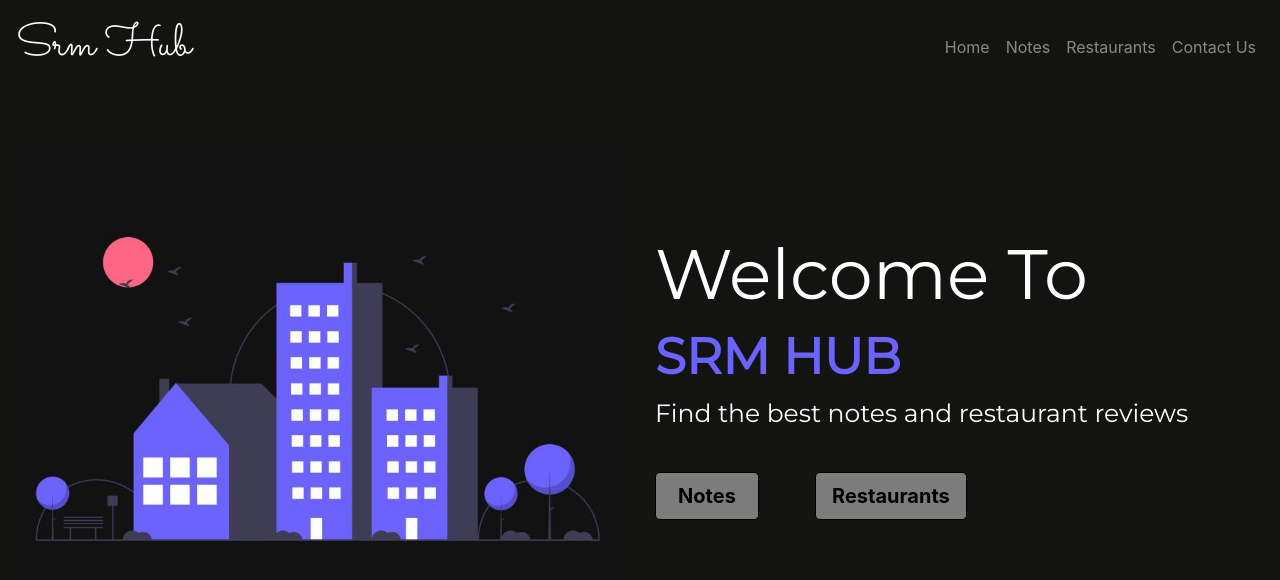
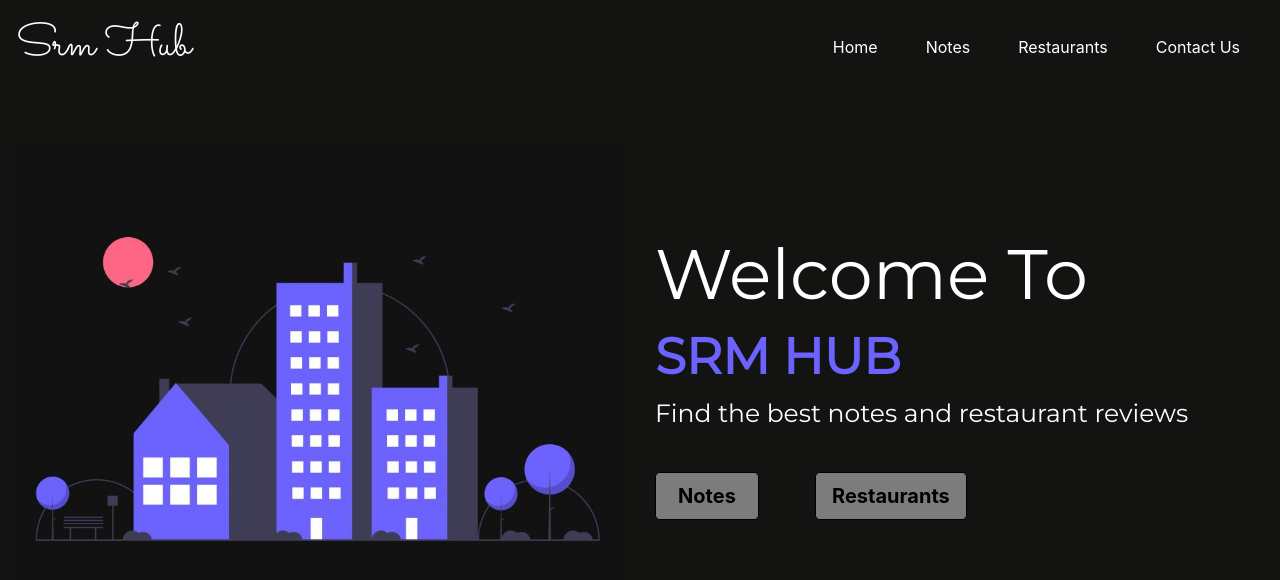
Before and after one commit to ktk04/srmhub, a React (Create React App) app: page / in a window 1280 px wide. Shown: the top 580 px of the page. Built offline with nearby package versions, Linux system fonts and the light colour scheme.

Commit message:
Navbar changes

```diff
--- a/public/index.html
+++ b/public/index.html
@@ -27,7 +27,7 @@
       work correctly both with client-side routing and a non-root public URL.
       Learn how to configure a non-root public URL by running `npm run build`.
     -->
-    <title>React App</title>
+    <title>SRM Hub</title>
   </head>
   <body style="background-color:#131312 ">
     <script src="https://ajax.googleapis.com/ajax/libs/jquery/3.5.1/jquery.min.js"></script>
--- a/src/App.css
+++ b/src/App.css
@@ -3,7 +3,15 @@
 {
   background:#131312;
 }
+.nav-link
+{
+  color:white !important;
+}
 
+.nav-link:hover
+{
+  font-weight: bold !important;
+}
 .top-buffer {
   margin-top:50px; }
 
--- a/src/Navbar/Navbar.js
+++ b/src/Navbar/Navbar.js
@@ -10,16 +10,16 @@ const Nav = () => {
         </button>
         <div className="collapse navbar-collapse" id="navbarMenu">
         <ul className="navbar-nav ml-auto">
-            <li className="nav-item">
+            <li className="nav-item px-3">
                 <a href="/" className="nav-link"> Home</a>
             </li>
-            <li className="nav-item">
+            <li className="nav-item px-3">
                 <a href="/notes" className="nav-link"> Notes </a>
             </li>
-            <li className="nav-item">
+            <li className="nav-item px-3">
                 <a href="/restaurants" className="nav-link"> Restaurants </a>
             </li>
-            <li className="nav-item">
+            <li className="nav-item px-3">
                 <a href="#Contact" className="nav-link"> Contact Us </a>
             </li>
         </ul>
```
